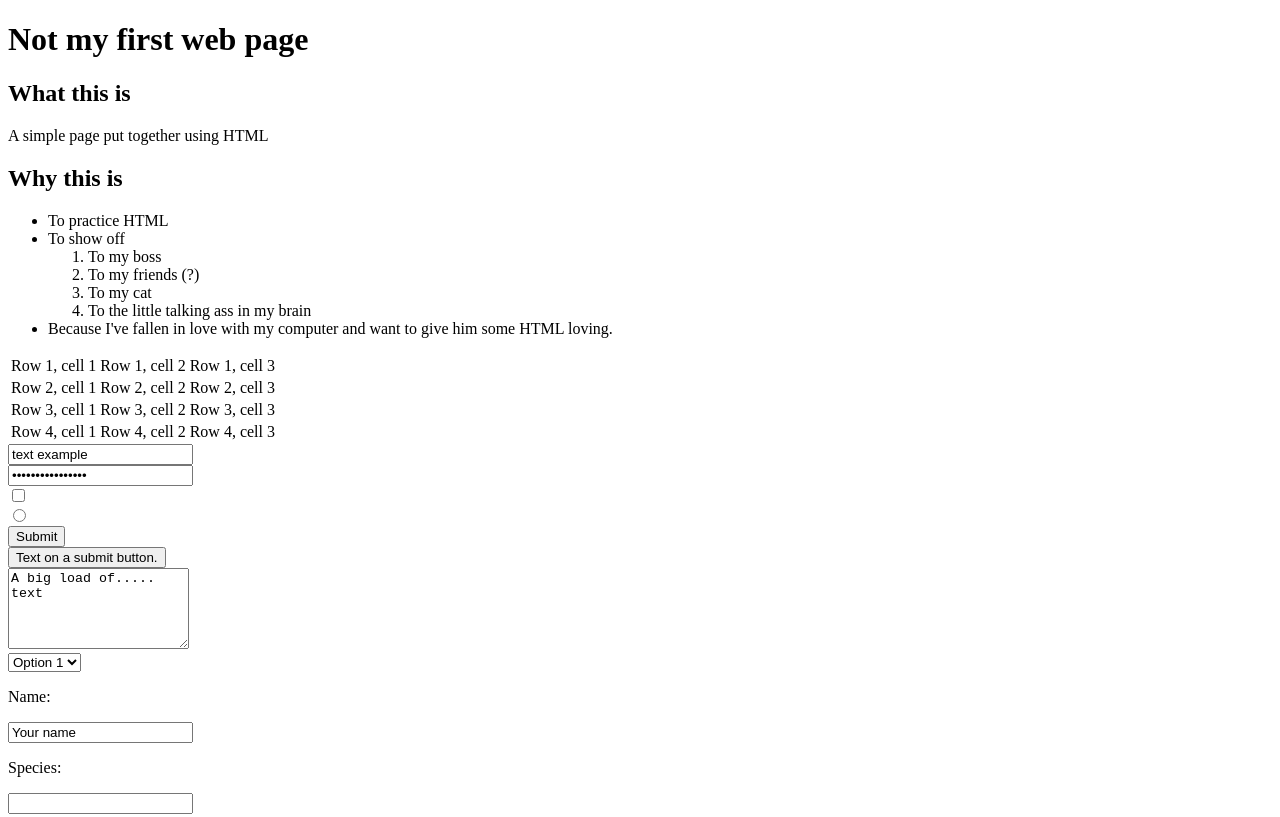
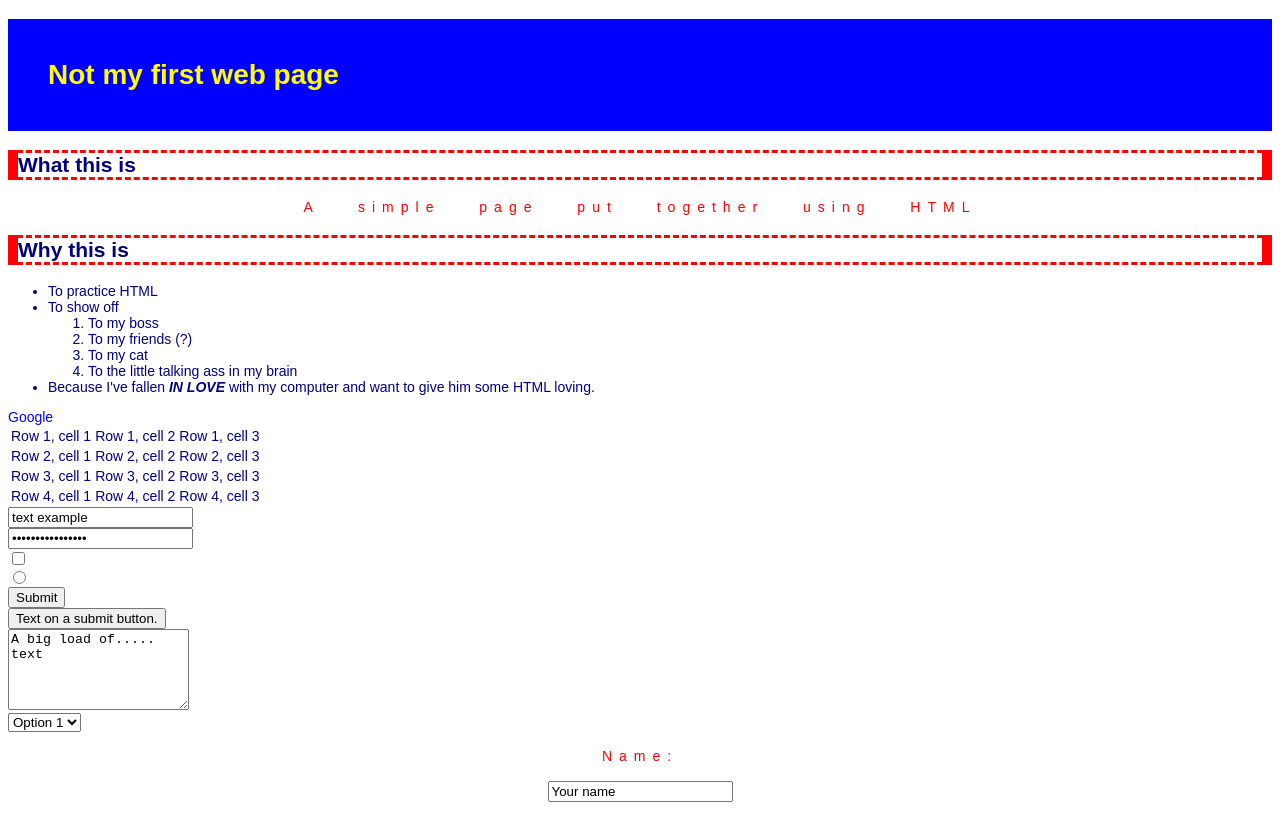
Before and after one commit to BonitaBlack/git_test, a plain HTML site: page index.html in a window 1280 px wide. Shown: the top 817 px of the page. Drawn offline with Linux system fonts and the light colour scheme.

Commit message:
Adding CSS to make the html look fun

```diff
--- a/index.html
+++ b/index.html
@@ -2,6 +2,8 @@
 <html>
 <head>
     <title>Not my first web page</title>
+    <title>CSS Example</title>
+<link rel="stylesheet" href="style.css">
 </head>
 <body>
   <h1>Not my first web page</h1>
@@ -19,8 +21,9 @@
             <li>To my cat</li>
             <li>To the little talking ass in my brain</li>
         </ol>
-         <li>Because I've fallen in love with my computer and want to give him some HTML loving.</li>
+         <li>Because I've fallen <strong>in love </strong>with my computer and want to give him some HTML loving.</li>
      </ul>
+     <a href="https://www.google.com">Google</a>
      <table>
        <tr>
          <td>Row 1, cell 1</td>
--- /dev/null
+++ b/style.css
@@ -0,0 +1,39 @@
+p {
+    color: red;
+    letter-spacing: 0.5em;
+    word-spacing: 2em;
+    line-height: 1.5;
+    text-align: center;
+}
+
+a {
+    color: blue;
+    text-decoration: none;
+}
+body {
+    font-size: 14px;
+    font-family: arial, helvetica, sans-serif;
+    color: navy;
+}
+h1 {
+    color: yellow;
+    background-color: blue;
+    font-size: 2em
+    margin: 20px;
+    padding: 40px;
+}
+
+
+h2 {
+    font-size: 1.5em;
+    border-style: dashed;
+    border-width: 3px;
+    border-left-width: 10px;
+    border-right-width: 10px;
+    border-color: red;
+}
+
+strong {
+    font-style: italic;
+    text-transform: uppercase;
+}
```
